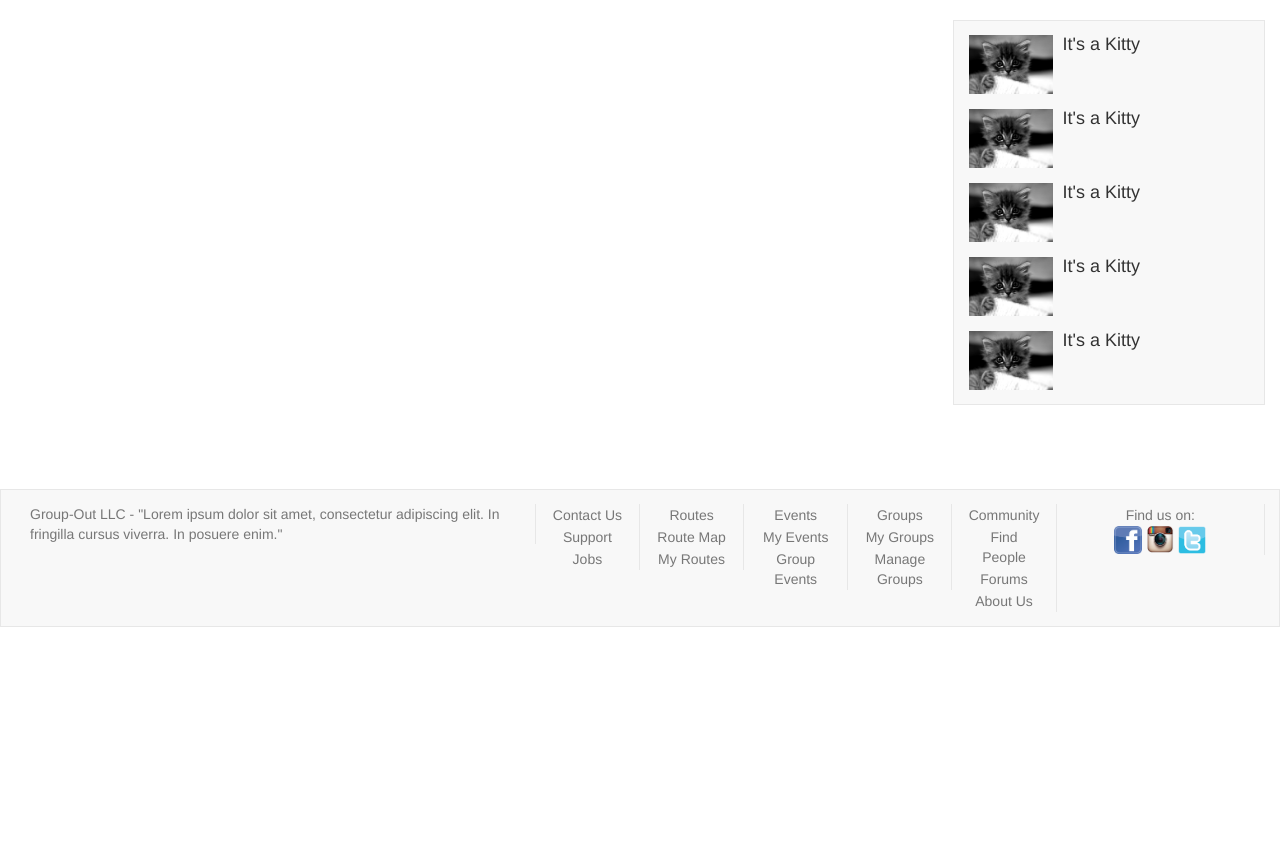
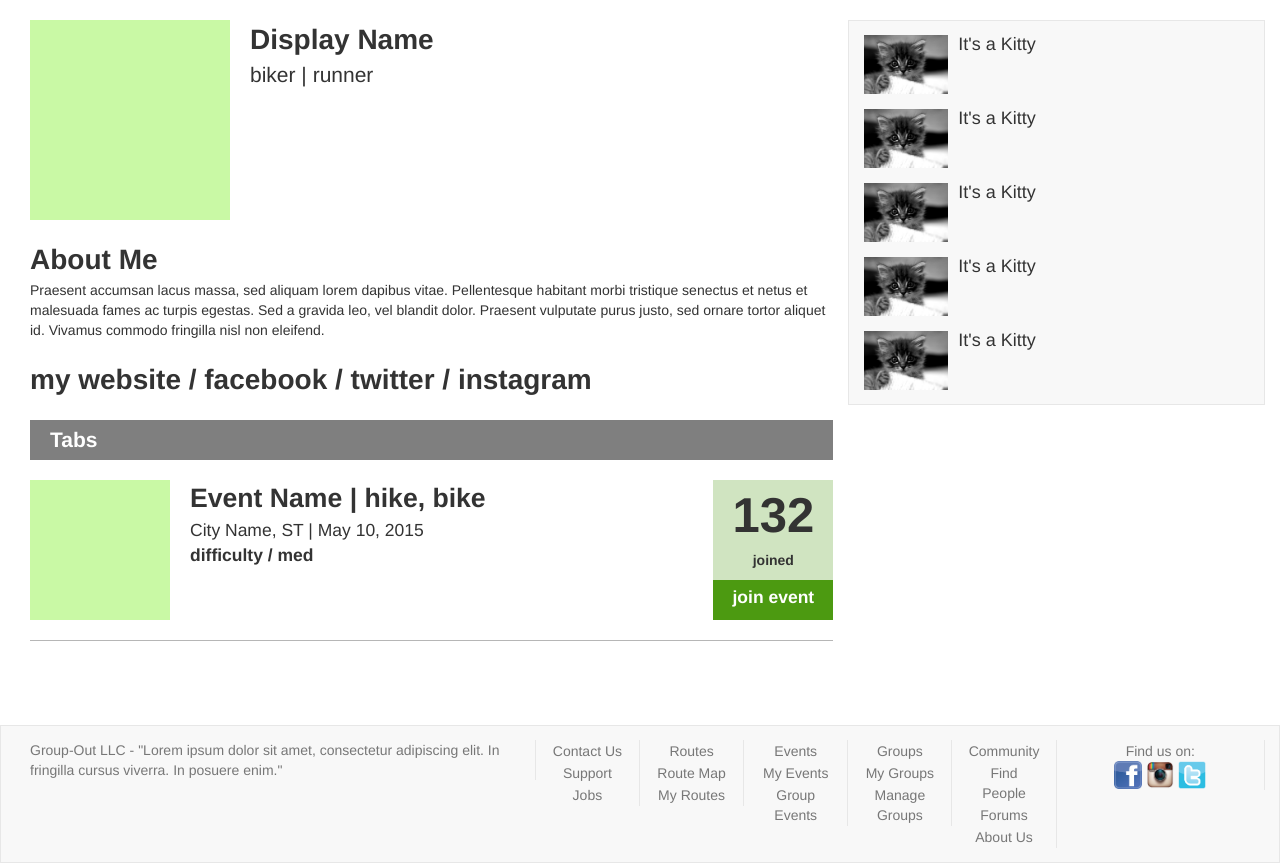
Before and after one commit to JakeCortez/group-out, a PHP site: page /my-profile.php in a window 1280 px wide. Shown: the part 52-915 px from the top of the page. Before the commit the page ends 679 px from the top, so only its background shows below. Run offline with PHP 8.4, Linux system fonts and the light colour scheme; some libraries are stand-ins or nearby versions.

Commit message:
getting css styles ready to apply to other pages

```diff
--- a/pages/my-profile.php
+++ b/pages/my-profile.php
@@ -5,12 +5,42 @@
  <body>
 
    <?php require_once('../php/nav.html');?>
-   <div class = "container-fluid">
-     <article class = "col-lg-9">
+   <div class="container-fluid">
+     <article class="col-lg-8">
+<!-- Main User Area -->
+        <div class="userAvatar" style="float:left;width:200px;height:200px;background-color:#c9f9a5;margin-right:20px;margin-bottom:20px;"></div>
+        <div class="userDisplayName" style="font-weight:bold;font-size:2em;">Display Name</div>
+        <div class="userActivities" style="font-size:1.5em;">biker | runner</div>
+        <div class="userAboutMe" style="clear:both;margin-bottom:20px;"><span style="font-size:2em;font-weight:bold;">About Me</span><br />Praesent accumsan lacus massa, sed aliquam lorem dapibus vitae. Pellentesque habitant morbi tristique senectus et netus et malesuada fames ac turpis egestas. Sed a gravida leo, vel blandit dolor. Praesent vulputate purus justo, sed ornare tortor aliquet id. Vivamus commodo fringilla nisl non eleifend.</div>
+
+<!-- User Link area -->
+        <div class="userLinks" style="font-size:2em;font-weight:bold;margin-bottom:20px;">my website / facebook / twitter / instagram</div>
+
+<!-- Listed routes, events and groups -->
+        <div class="bar" style="height:40px;background-color:#7f7f7f;color:#fff;font-size:1.5em;font-weight:bold;padding:5px 5px 5px 20px;">Tabs</div>
+        <div class="listItem" style="border-bottom:1px solid #b6b6b6;padding:20px 0px 20px 0px;">
+          <div class="listThumb" style="float:left;width:140px;height:140px;background-color:#c9f9a5;margin-right:20px;"></div>
+
+          <div class="listDetails" style="float:left;">
+            <div class="listHead" style="font-weight: bold; font-size: 1.9em;">Event Name | hike, bike</div>
+            <div class="listInfo" style="font-size: 1.25em;">City Name, ST | May 10, 2015</div>
+            <div class="listDifficulty" style="font-weight: bold;font-size: 1.25em;">difficulty / med</div>
+          </div>
+
+          <div class="listJoin" style="float:right;font-weight:bold;text-align:center;">
+            <div class="numberJoined" style="width:120px;height:100px;background-color:#d0e4c1;">
+              <p class="number" style="font-size:3.5em;padding:0px;margin:0px;">132</p>
+              <p style="">joined</p>
+            </div>
+          </div>
+          <div class="listButton" style="float:right;clear:right;text-align:center;font-weight:bold;width:120px;height:40px;background-color:#4c9a11;color:#fff;padding:5px;font-size:1.25em;">join event</div>
+          <div style="clear:both;"></div>
+        </div>
+<!-- END OF Listed routes, events and groups -->
 
      </article>
 
-     <aside class = "col-lg-3">
+     <aside class="col-lg-4">
      <?php require_once('../php/sidebarplaceholder.html');?>
      </aside>
    </div>
```
Also changed, not shown: css/my-profile.css (added).
